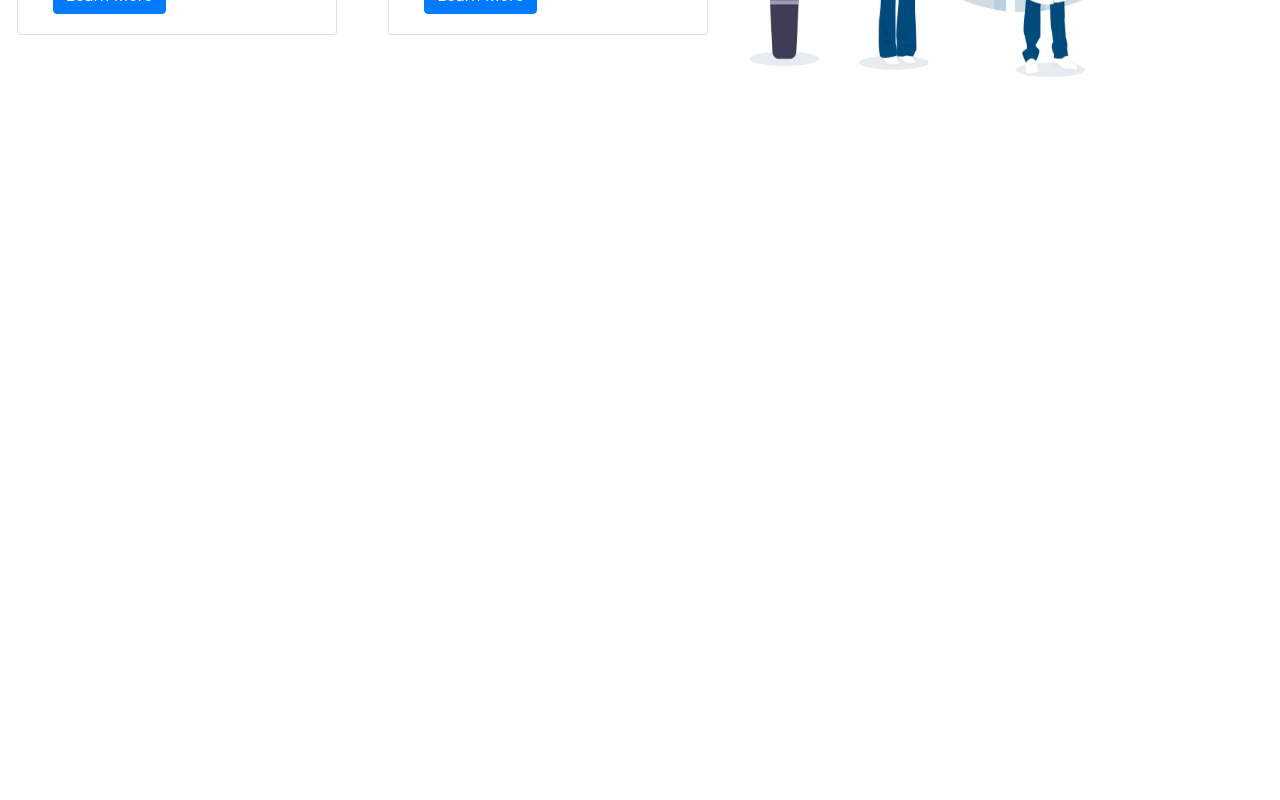
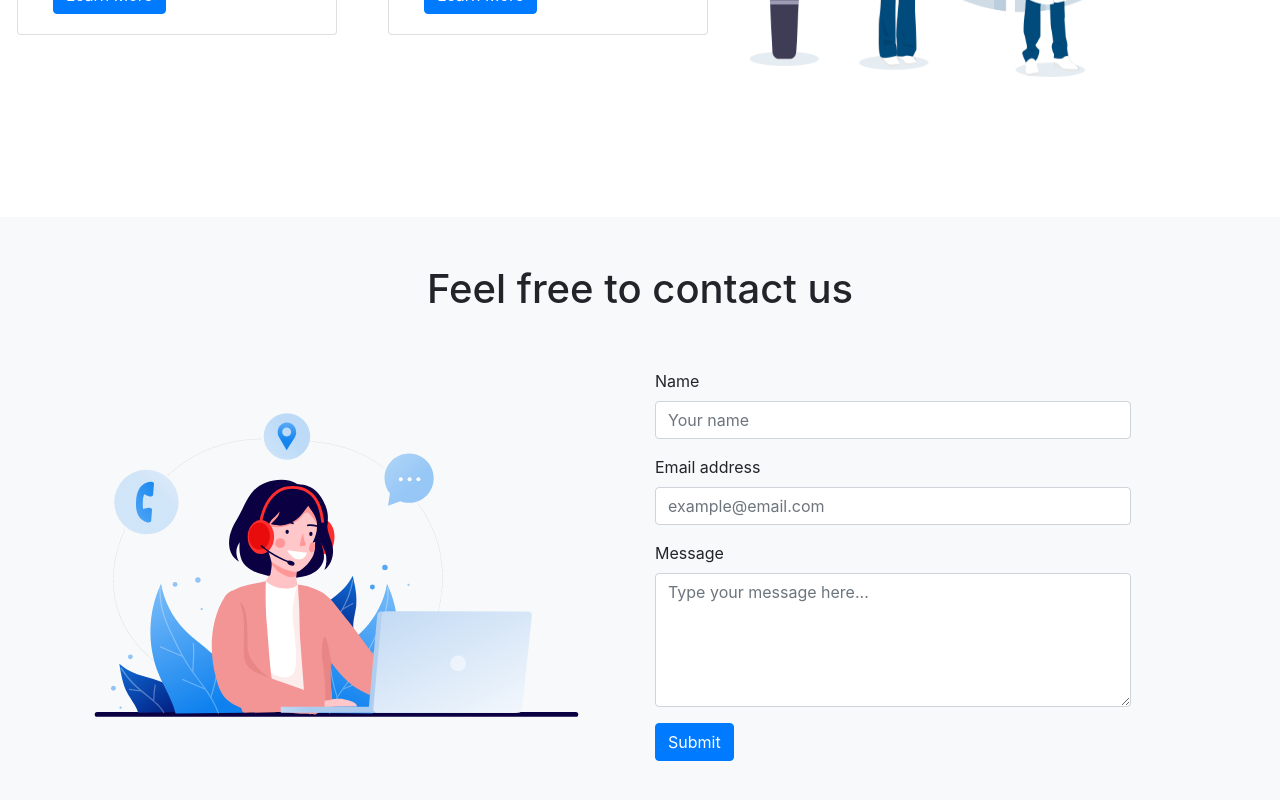
Before and after one commit to Anagha-2000/PsychHelp, a React (Create React App) app: page / in a window 1280 px wide. Shown: the part 540-1340 px from the top of the page. Before the commit the page ends 800 px from the top, so only its background shows below. Built offline with nearby package versions, Linux system fonts and the light colour scheme.

Commit message:
contact-us-home

```diff
--- a/src/components/Home/Home.js
+++ b/src/components/Home/Home.js
@@ -2,6 +2,7 @@ import React from "react";
 import Navbar from "../../UI/Navbar/Navbar";
 import classes from "./Home.module.css";
 import hero from "../../assets/hero.png";
+import ContactUs from "./contactUs";
 
 const Home = () => {
     return (
@@ -20,7 +21,7 @@ const Home = () => {
                     ].join(" ")}
                 >
                     <div>
-                        <h2 className={classes.title}>Matching patient <br/> with great doctors</h2><br/>
+                        <h2 className={classes.title}>Matching patient <br /> with great doctors</h2><br />
                     </div>
                     <div className={classes.cardRow}>
                         <div
@@ -63,6 +64,7 @@ const Home = () => {
                 </div>
             </div>
             {/* </div> */}
+            <ContactUs />
         </div>
     );
 };
--- /dev/null
+++ b/src/components/Home/contactUs.js
@@ -0,0 +1,56 @@
+import React from "react";
+import contactimg from '../../assets/contact-us.svg';
+
+const ContactUs = () => {
+    // onNameChange = (event) => {
+    //     this.setState({ name: event.target.value })
+    // }
+
+    // onEmailChange = (event) => {
+    //     this.setState({ email: event.target.value })
+    // }
+
+    // onMessageChange = (event) => {
+    //     this.setState({ message: event.target.value })
+    // }
+
+    // handleSubmit = (event) => {
+    // }
+
+    return (
+        <div className="p-5 bg-light">
+            <h1 className="text-center">Feel free to contact us</h1>
+
+            <div className="row my-2">
+                <div className='col-md-6 my-auto mx-0 p-0'>
+                    <img className="img-responsive" src={contactimg} />
+                </div>
+
+                <div className='col-lg-5 col-md-6 my-5'>
+                    <form id="contact-form mx-auto" method="POST" >
+                        <div className="form-group">
+                            <label htmlFor="name">Name</label>
+                            <input type="text" className="form-control" placeholder="Your name" required />
+                        </div>
+                        <div className="form-group">
+                            <label htmlFor="exampleInputEmail1">Email address</label>
+                            <input type="email" className="form-control" aria-describedby="emailHelp" placeholder="example@email.com" required />
+                        </div>
+                        <div className="form-group">
+                            <label htmlFor="message">Message</label>
+                            <textarea className="form-control" rows="5" placeholder="Type your message here..." required></textarea>
+                        </div>
+                        <button type="submit" className="btn btn-primary">Submit</button>
+                    </form >
+                </div>
+                <div className="col"></div>
+
+            </div>
+
+        </div >
+
+    );
+}
+
+
+export default ContactUs;
```
Also changed, not shown: src/assets/contact-us.svg (added).
